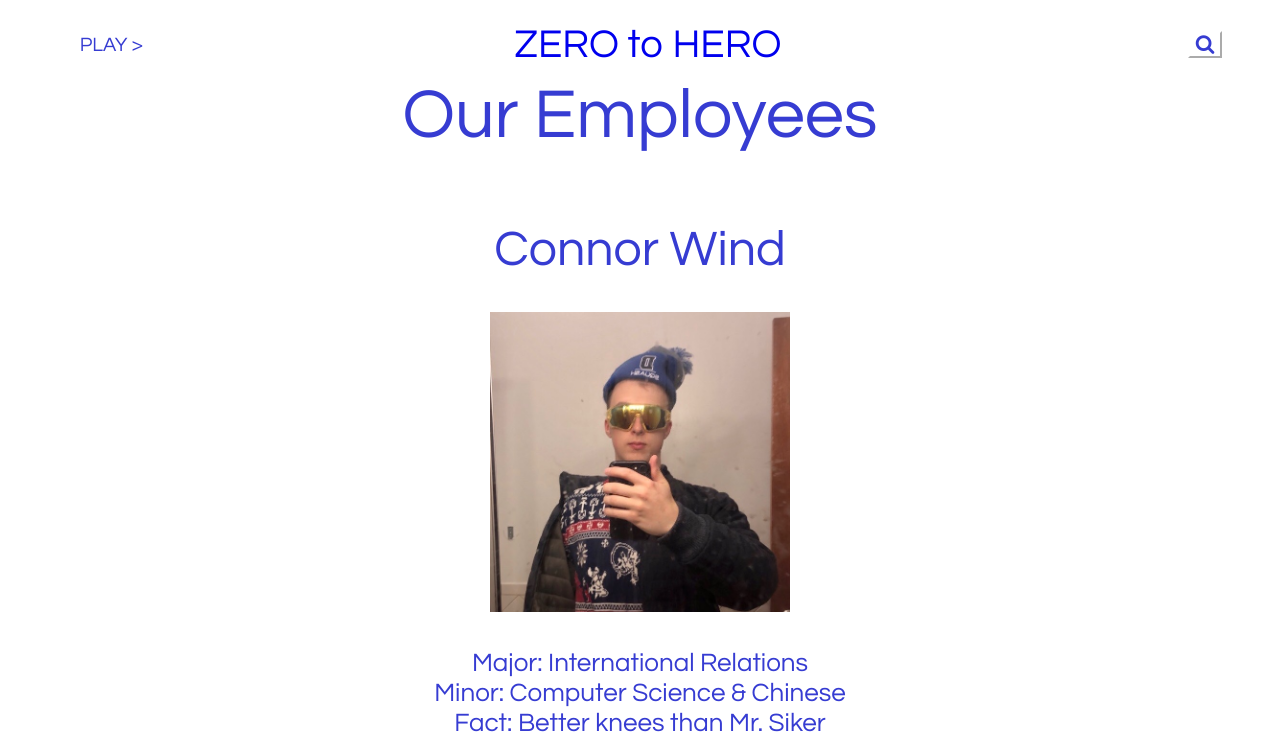
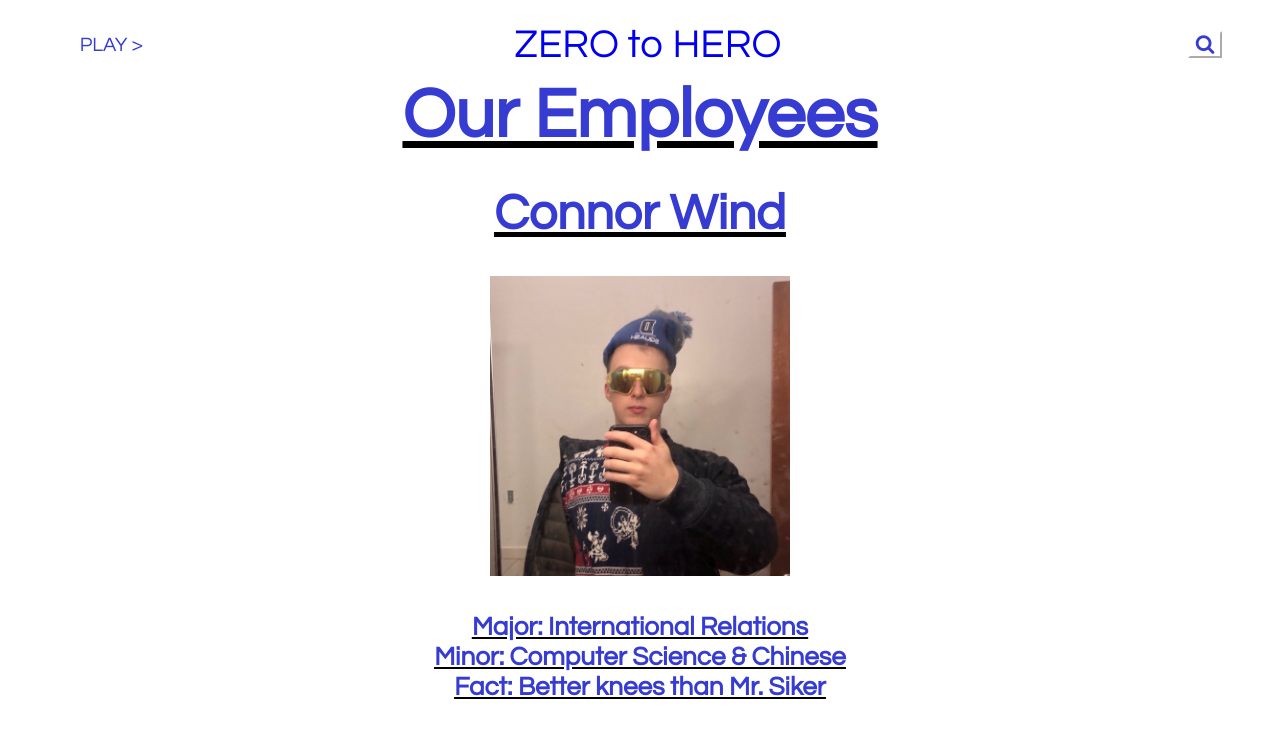
Before and after one commit to rhysgilk/superhero, a website: page about.html in a window 1280 px wide. Shown: the top 753 px of the page. Drawn offline with Linux system fonts and the light colour scheme.

Commit message:
Update about.html

```diff
--- a/about.html
+++ b/about.html
@@ -9,6 +9,12 @@
         .name {
             text-align: center;
             font-size: 50px;
+            color: #363CD2;
+            font-family: Century Gothic;
+        }
+        .lead {
+            text-align: center;
+            font-size: 70px;
             color: #363CD2;
             font-family: Century Gothic;
         }
@@ -77,9 +83,9 @@
 	</div>
 	<br><br><br><br>
 
-	<div class="name" style="font-size: 70px">Our Employees</div>
+	<u><b><div class="lead">Our Employees</div><b><u>
 
-	<br><br><br><br>
+	<br><br>
 	</div>
             <div class="name">Connor Wind</div>
             <br><br>
```
